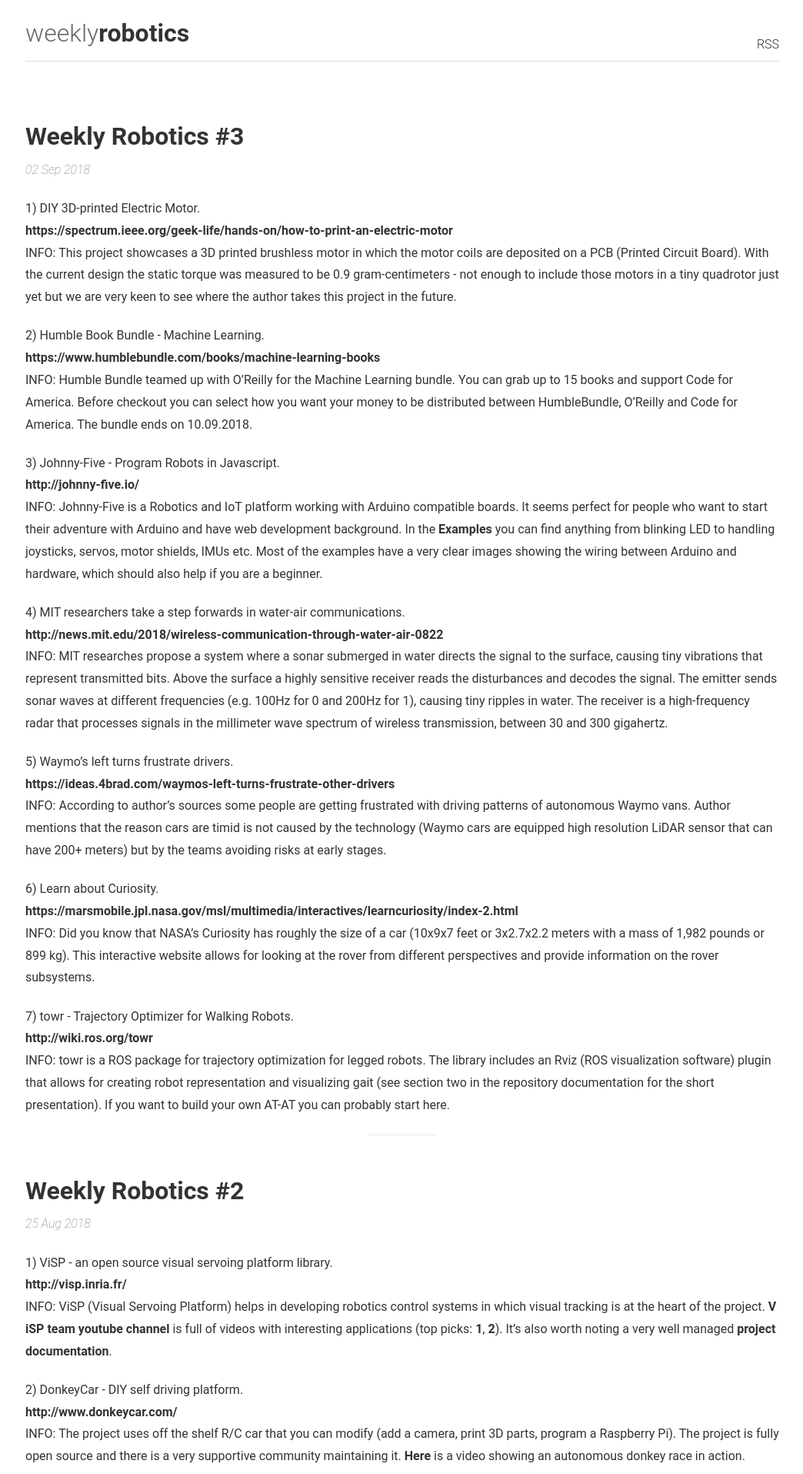
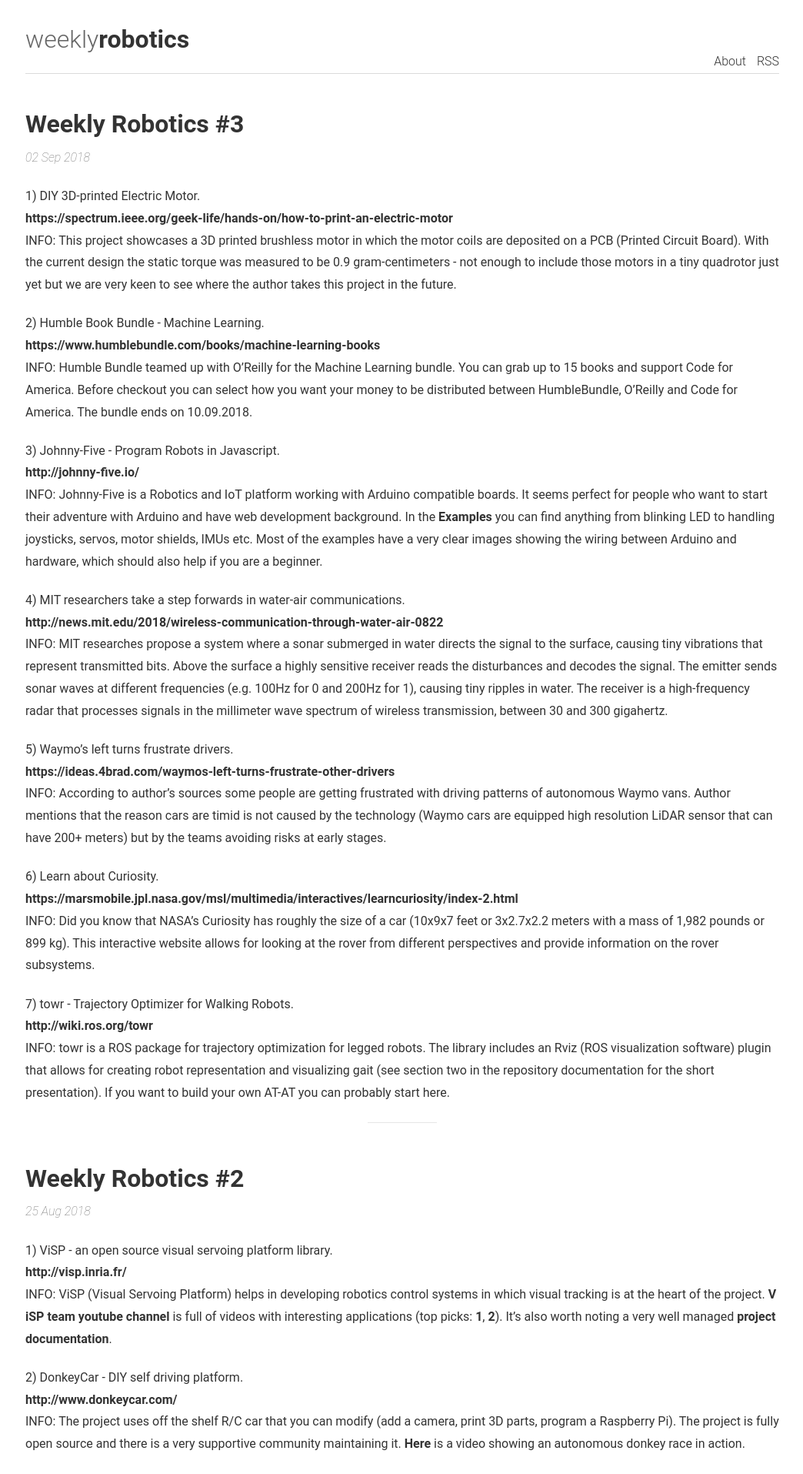
Before and after one commit to msadowski/weeklyrobotics, a Jekyll site: the page built from index.html, in a window 1280 px wide. Shown: the top 1915 px of the page at 77% size, without its empty margins (117-1161 px from the left). Built offline with Jekyll 4.4.1, drawn with Linux system fonts in a browser that asks for light colours; the list of posts is cut into pages by our own code.

Commit message:
Add about page, fix header

```diff
--- a/_includes/header.html
+++ b/_includes/header.html
@@ -1,5 +1,5 @@
 <header id="header" class="parent justify-spaceBetween">
-  <div class="inner w100 relative">
+  <div class="inner w100">
     <span class="f-left">
       <a href="{{ site.url }}/">
         <h1>
--- a/_sass/layout.scss
+++ b/_sass/layout.scss
@@ -78,8 +78,8 @@
 #header {
   border-bottom:  1px solid rgba(0,0,0,0.14);
   text-align: center;
-  margin-bottom: 3em;
-  height: 5em;
+  margin-bottom: 1em;
+  height: 6em;
   position: relative;
   a {
   	text-decoration: none;
```
Also changed, not shown: About.md (added, +17 -0 lines).
